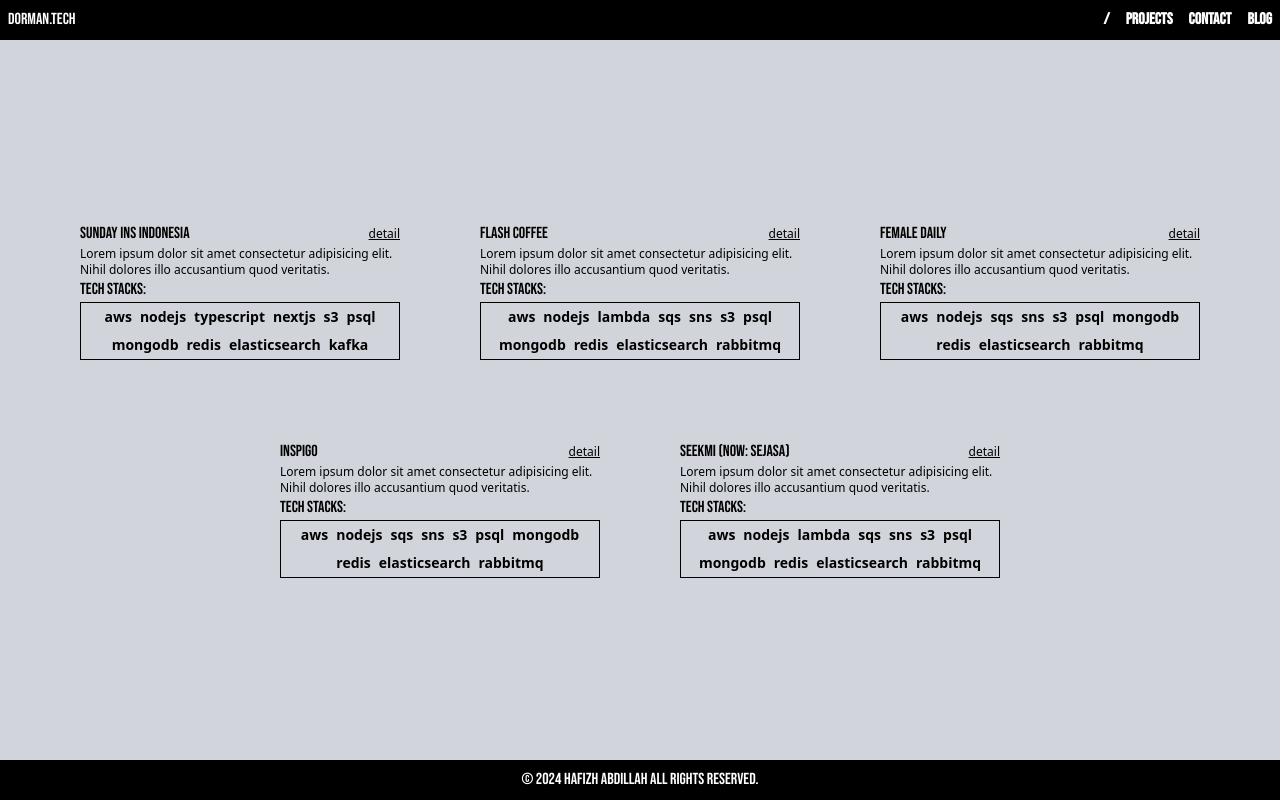
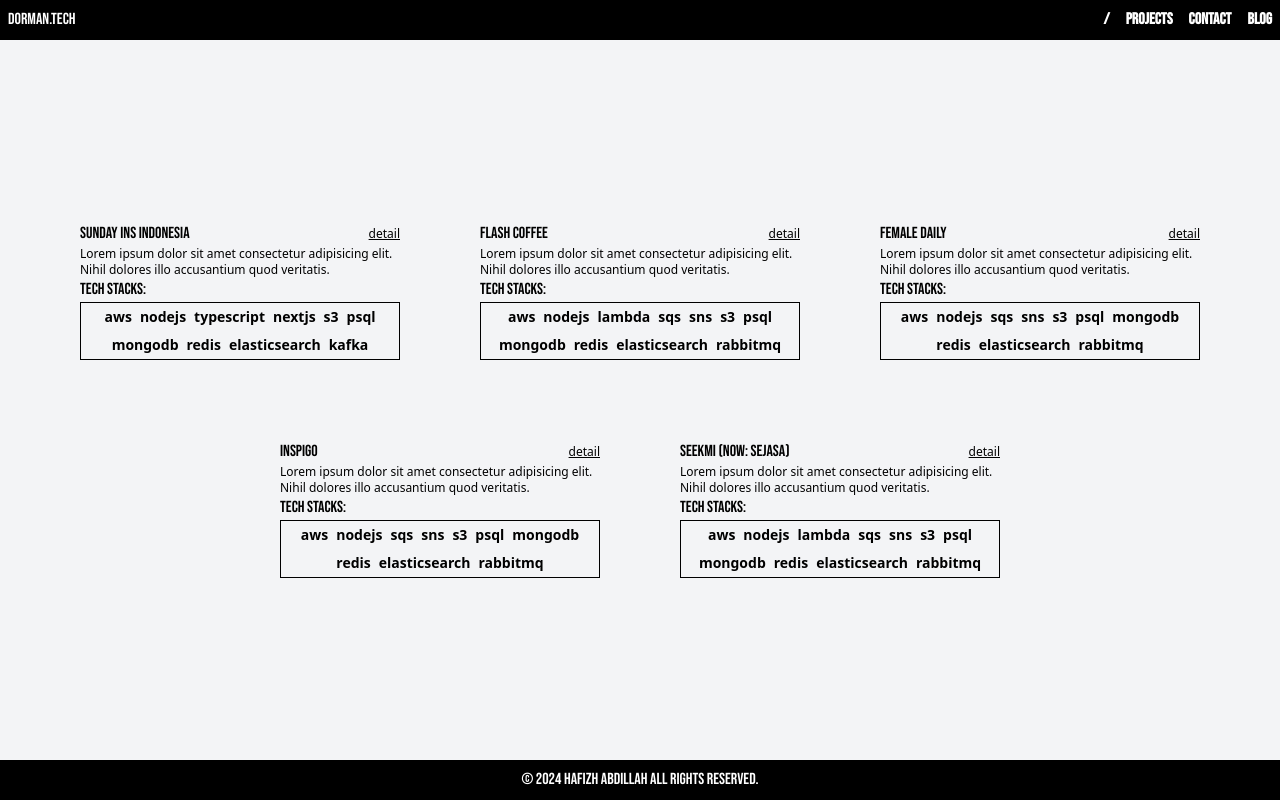
Before and after one commit to dorman99/dorman-project, a Next.js app: page /projects in a window 1280 px wide. Built offline with nearby package versions, Linux system fonts and the light colour scheme.

Commit message:
feat: update bg-100 for pages

```diff
--- a/src/components/layout/index.tsx
+++ b/src/components/layout/index.tsx
@@ -5,7 +5,7 @@
 
 export default function Layout({ children }: { children: React.ReactNode }) {
   return (
-    <div className="flex h-screen flex-col w-scree">
+    <div className="flex h-screen flex-col w-screen">
       <Header />
       <main className="flex-1">{children}</main>
       <Footer />
--- a/src/pages/index.tsx
+++ b/src/pages/index.tsx
@@ -4,7 +4,7 @@
 
 const HomePage = () => {
   return (
-    <div className="min-h-full flex justify-center bg-gray-300">
+    <div className="min-h-full flex justify-center bg-gray-100">
       <div className="flex items-center flex-col justify-center">
         <h1 className="font-bebas">Welcome to the Dorman Tech!</h1>
         <div className="w-80 h-80 flex justify-center">
--- a/src/pages/projects/index.tsx
+++ b/src/pages/projects/index.tsx
@@ -33,7 +33,7 @@
 
   return (
     // full height of the screen
-    <div className="bg-gray-300 h-full pt-5">
+    <div className="bg-gray-100 h-full pt-5">
       {/* fix height & overflow, keeps the footer visible */}
       <div className="h-85 overflow-scroll flex flex-wrap justify-center items-center">
         <div className="flex flex-wrap justify-center">
```
